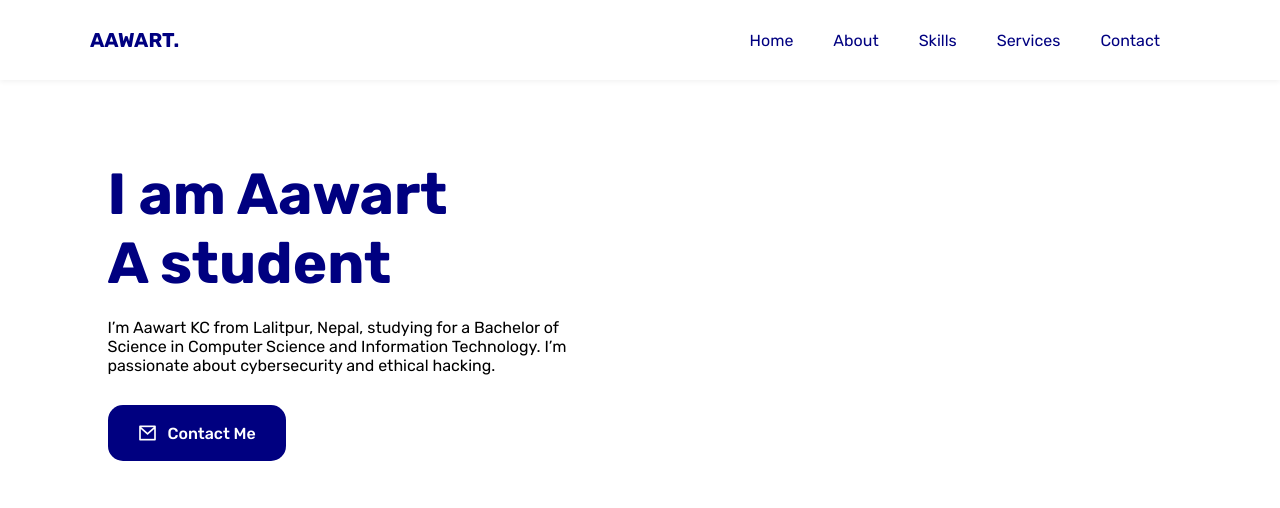
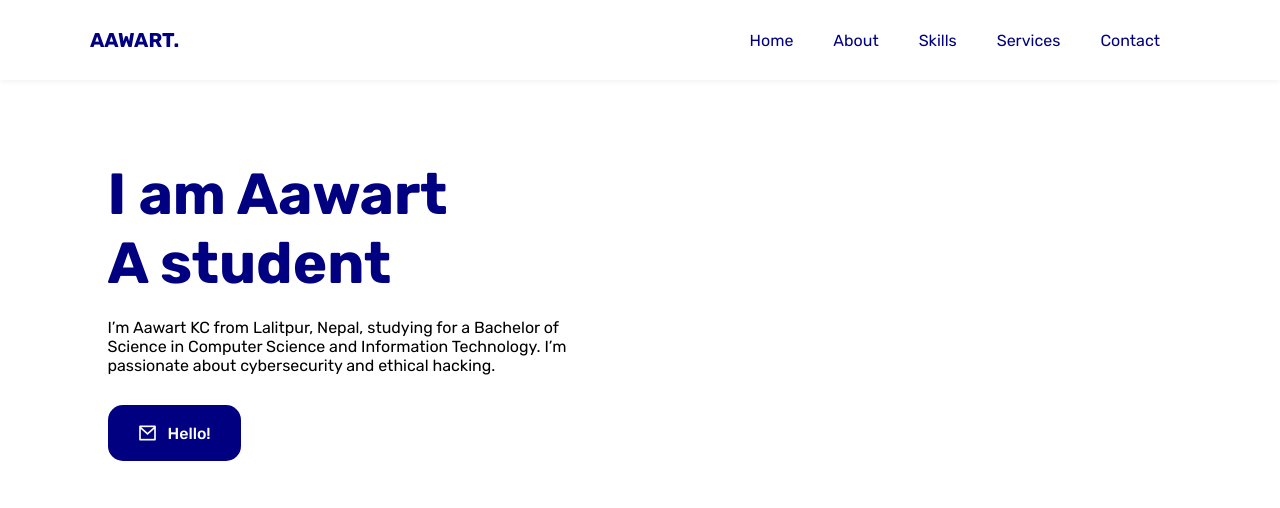
Before and after one commit to aawart-kc/portfolio, a plain HTML site: page index.html in a window 1280 px wide. Shown: the top 508 px of the page. Drawn offline with nearby package versions, Linux system fonts and the light colour scheme.

Commit message:
Update index.html

```diff
--- a/index.html
+++ b/index.html
@@ -83,7 +83,7 @@
                     </p>
                     <a href="#contact" class="btn btn--primary">
                         <i class="ri-mail-line"></i>
-                        Contact Me
+                        Hello!
                     </a>
                     <div class="social">
     <span class="social__title">Follow Me</span>
```
